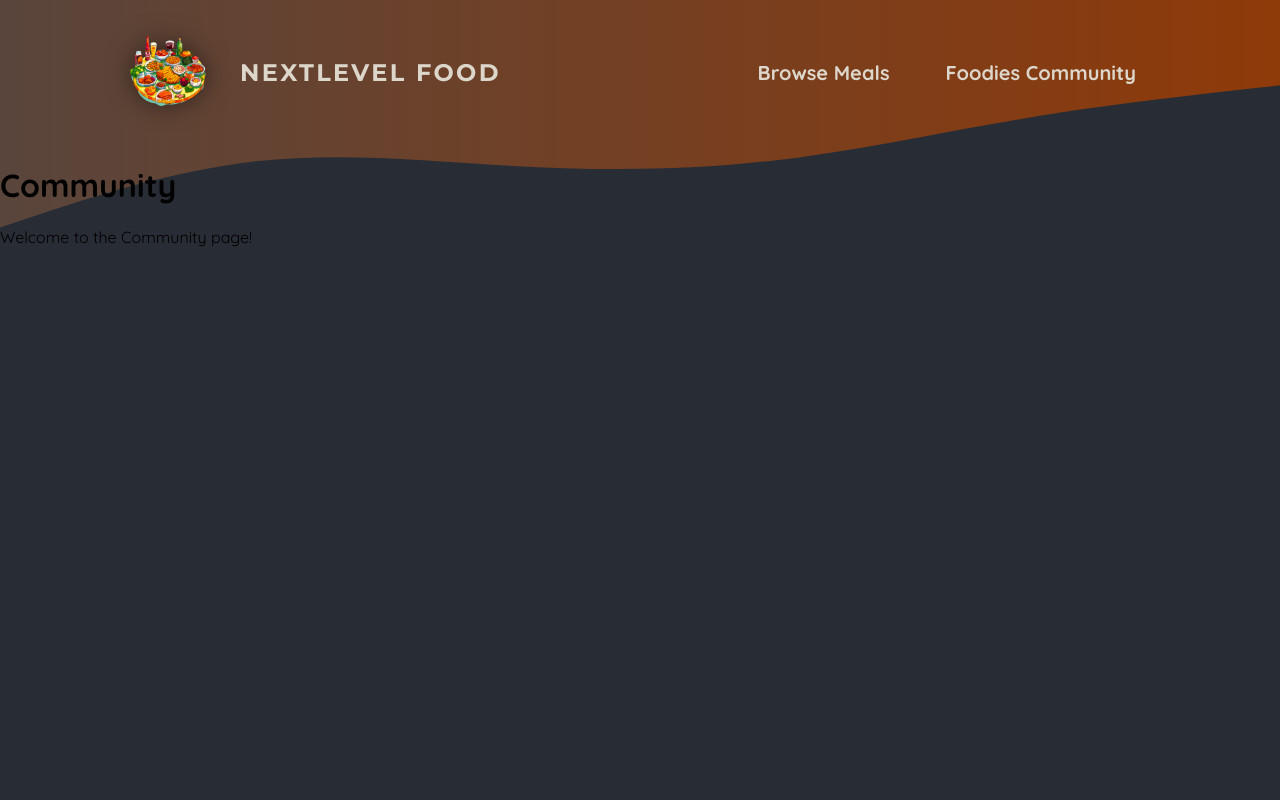
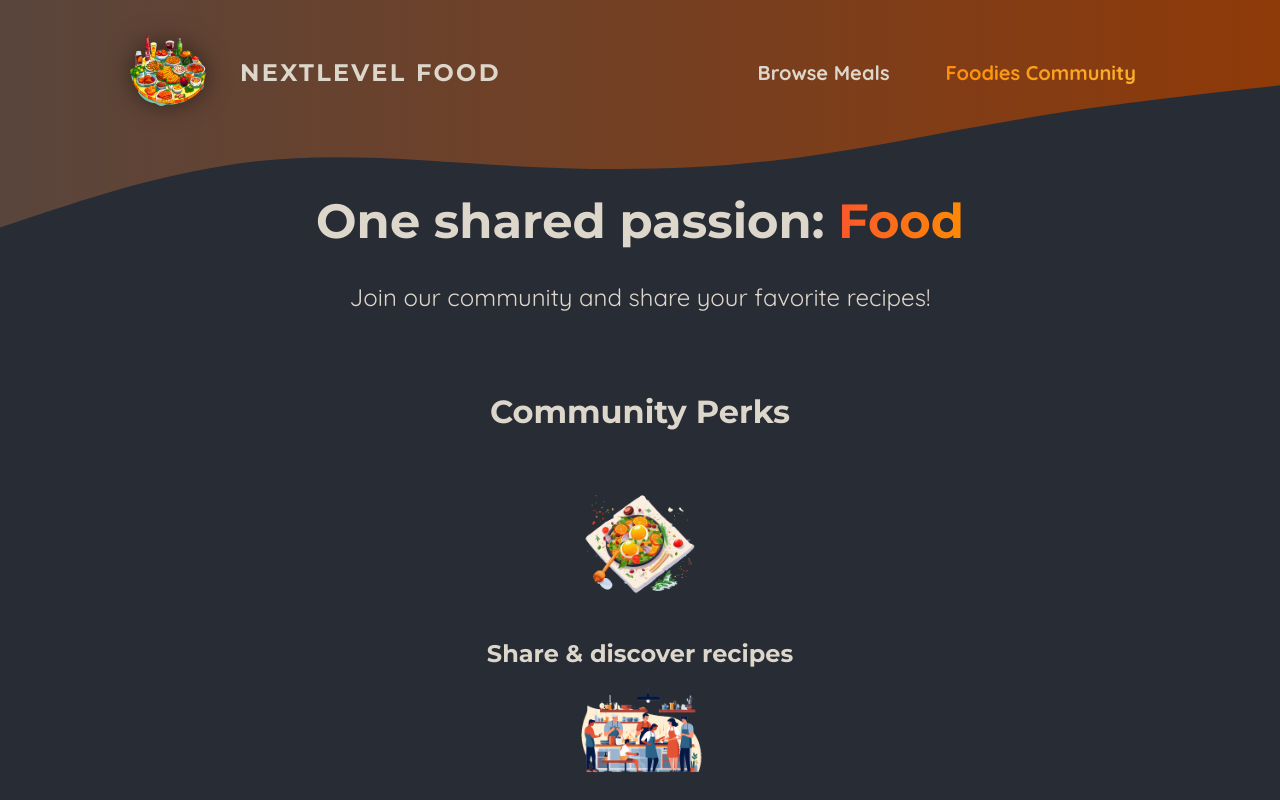
Before and after one commit to NLucky320/NextJS-App-Router, a Next.js app: page /community in a window 1280 px wide. Shown: the top 800 px of the page. Built offline with nearby package versions, Linux system fonts and the light colour scheme.

Commit message:
Using Client Components Efficiently

```diff
--- a/app/community/page.js
+++ b/app/community/page.js
@@ -1,8 +1,40 @@
+import Image from 'next/image';
+
+import mealIcon from '@/assets/icons/meal.png';
+import communityIcon from '@/assets/icons/community.png';
+import eventsIcon from '@/assets/icons/events.png';
+import classes from './page.module.css';
+
 export default function CommunityPage() {
-    return (
-        <main>
-            <h1>Community</h1>
-            <p>Welcome to the Community page!</p>
-        </main>
-    );
+  return (
+    <>
+      <header className={classes.header}>
+        <h1>
+          One shared passion: <span className={classes.highlight}>Food</span>
+        </h1>
+        <p>Join our community and share your favorite recipes!</p>
+      </header>
+      <main className={classes.main}>
+        <h2>Community Perks</h2>
+
+        <ul className={classes.perks}>
+          <li>
+            <Image src={mealIcon} alt="A delicious meal" />
+            <p>Share & discover recipes</p>
+          </li>
+          <li>
+            <Image src={communityIcon} alt="A crowd of people, cooking" />
+            <p>Find new friends & like-minded people</p>
+          </li>
+          <li>
+            <Image
+              src={eventsIcon}
+              alt="A crowd of people at a cooking event"
+            />
+            <p>Participate in exclusive events</p>
+          </li>
+        </ul>
+      </main>
+    </>
+  );
 }
--- /dev/null
+++ b/app/community/page.module.css
@@ -0,0 +1,61 @@
+.header {
+  gap: 3rem;
+  margin: 3rem auto 5rem auto;
+  width: 90%;
+  max-width: 75rem;
+  color: #ddd6cb;
+  font-size: 1.5rem;
+  text-align: center;
+}
+
+.header h1 {
+  font-family: 'Montserrat', sans-serif;
+}
+
+.highlight {
+  background: linear-gradient(90deg, #f9572a, #ff8a05);
+  background-clip: text;
+  -webkit-background-clip: text;
+  -webkit-text-fill-color: transparent;
+}
+
+.main {
+  width: 90%;
+  max-width: 40rem;
+  margin: 0 auto;
+  text-align: center;
+}
+
+.main h2 {
+  font-family: 'Montserrat', sans-serif;
+  font-size: 2rem;
+  margin-bottom: 3rem;
+  color: #ddd6cb;
+}
+
+.perks {
+  list-style: none;
+  margin: 3rem 0;
+  padding: 0;
+}
+
+.perks li {
+  display: flex;
+  flex-direction: column;
+  align-items: center;
+  gap: 2rem;
+}
+
+.perks img {
+  width: 8rem;
+  height: 8rem;
+  object-fit: contain;
+}
+
+.perks p {
+  font-family: 'Montserrat', sans-serif;
+  font-size: 1.5rem;
+  font-weight: bold;
+  margin: 0;
+  color: #ddd6cb;
+}
--- a/component/main-header/main-header.js
+++ b/component/main-header/main-header.js
@@ -1,9 +1,10 @@
 import Link from 'next/link';
 import Image from 'next/image';
 
+import MainHeaderBackground from './main-header-background';
 import logoImg from '@/assets/logo.png';
 import classes from './main-header.module.css';
-import MainHeaderBackground from './main-header-background';
+import NavLink from './nav-link';
 
 export default function MainHeader() {
   return (
@@ -18,10 +19,10 @@ export default function MainHeader() {
         <nav className={classes.nav}>
           <ul>
             <li>
-            <Link href="/meals">Browse Meals</Link>
+              <NavLink href="/meals">Browse Meals</NavLink>
             </li>
             <li>
-            <Link href="/community">Foodies Community</Link>
+              <NavLink href="/community">Foodies Community</NavLink>
             </li>
           </ul>
         </nav>
--- a/component/main-header/main-header.module.css
+++ b/component/main-header/main-header.module.css
@@ -11,6 +11,7 @@
   }
 }
 
+
 .nav ul {
   list-style: none;
   margin: 0;
@@ -19,30 +20,6 @@
   gap: 1.5rem;
   /* font-family: 'Montserrat', sans-serif; */
   font-size: 1.25rem;
-}
-
-.nav a {
-  text-decoration: none;
-  color: #ddd6cb;
-  font-weight: bold;
-  padding: 0.5rem 1rem;
-  border-radius: 0.5rem;
-}
-
-.nav a:hover,
-.nav a:active {
-  background: linear-gradient(90deg, #ff8a05, #f9b331);
-  background-clip: text;
-  -webkit-background-clip: text;
-  -webkit-text-fill-color: transparent;
-  text-shadow: 0 0 18px rgba(248, 190, 42, 0.8);
-}
-
-.active {
-  background: linear-gradient(90deg, #ff8a05, #f9b331);
-  background-clip: text;
-  -webkit-background-clip: text;
-  -webkit-text-fill-color: transparent;
 }
 
 .logo {
--- /dev/null
+++ b/component/main-header/nav-link.js
@@ -0,0 +1,22 @@
+'use client';
+
+import Link from 'next/link';
+import { usePathname } from 'next/navigation';
+import classes from './nav-link.module.css';
+
+export default function NavLink({ href, children }) {
+  const path = usePathname();
+
+  return (
+    <Link
+      href={href}
+      className={
+        path.startsWith(href)
+          ? `${classes.link} ${classes.active}`
+          : classes.link
+      }
+    >
+      {children}
+    </Link>
+  );
+}
--- /dev/null
+++ b/component/main-header/nav-link.module.css
@@ -0,0 +1,23 @@
+.link {
+  text-decoration: none;
+  color: #ddd6cb;
+  font-weight: bold;
+  padding: 0.5rem 1rem;
+  border-radius: 0.5rem;
+}
+
+.link:hover,
+.link:active {
+  background: linear-gradient(90deg, #ff8a05, #f9b331);
+  background-clip: text;
+  -webkit-background-clip: text;
+  -webkit-text-fill-color: transparent;
+  text-shadow: 0 0 18px rgba(248, 190, 42, 0.8);
+}
+
+.active {
+  background: linear-gradient(90deg, #ff8a05, #f9b331);
+  background-clip: text;
+  -webkit-background-clip: text;
+  -webkit-text-fill-color: transparent;
+}
```
Lines whose indentation alone changed are shown as unchanged.
